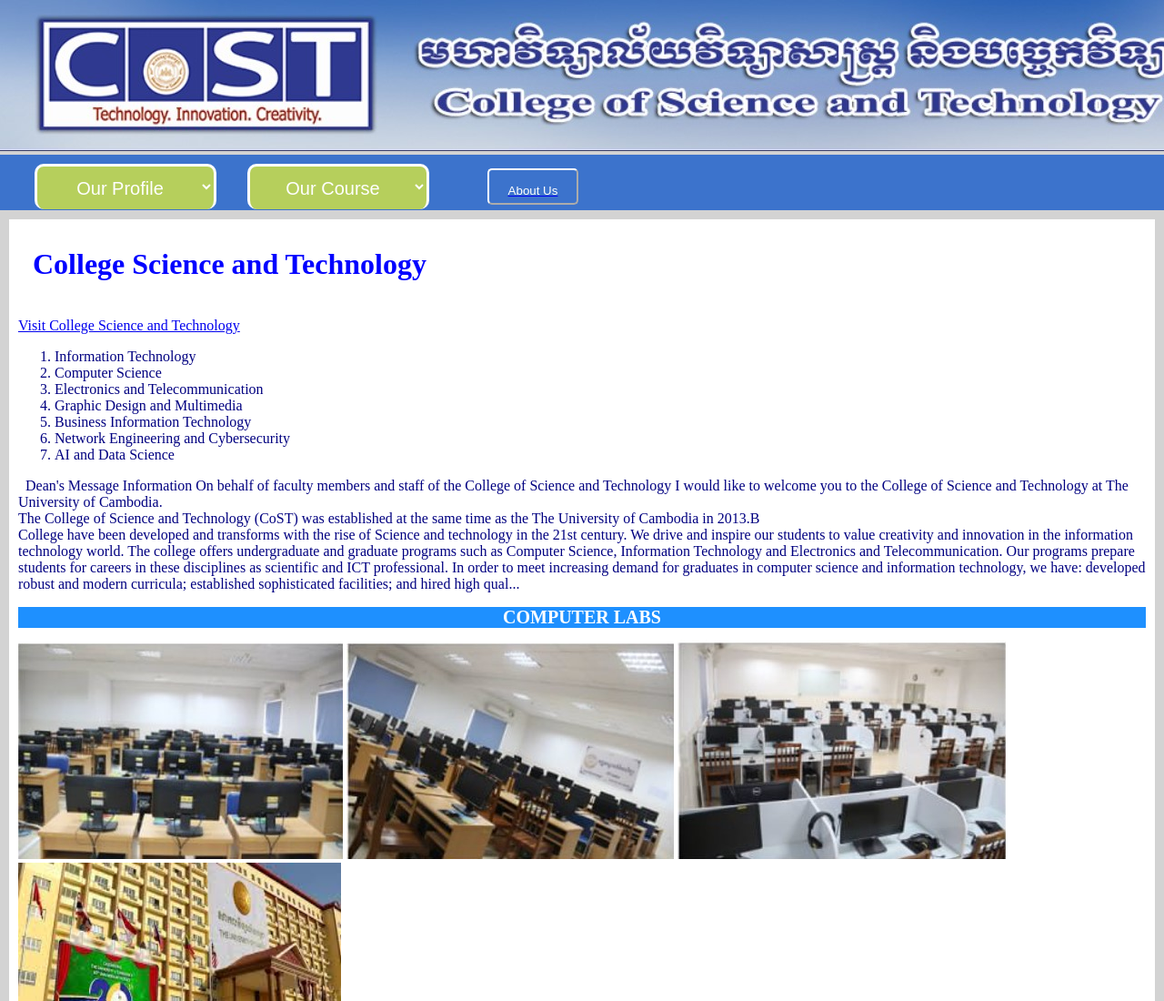
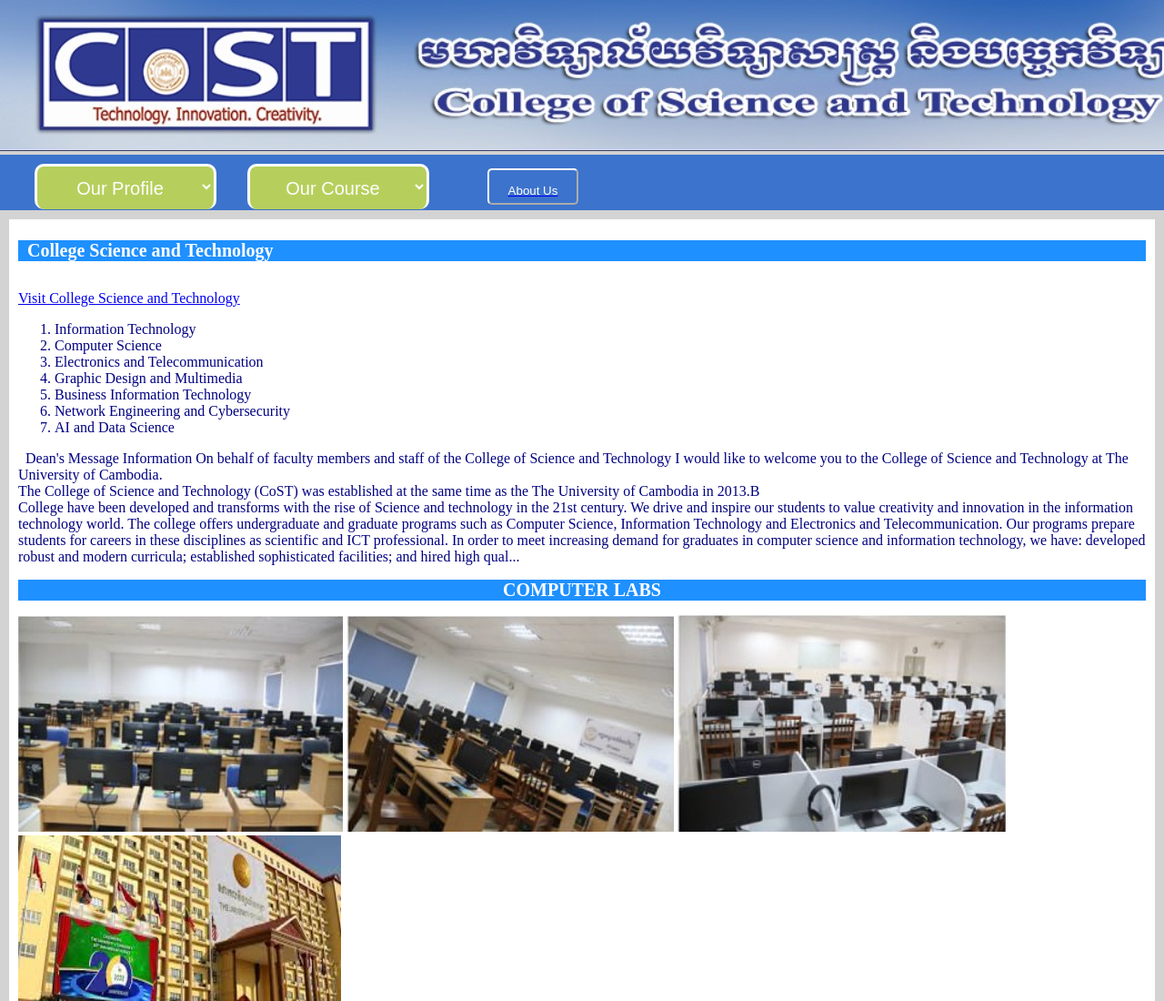
Before and after one commit to TeSenghot/Assignment1.github.io, a plain HTML site: page index.html in a window 1280 px wide. Shown: the top 1100 px of the page at 91% size. Drawn offline with Linux system fonts and the light colour scheme.

Commit message:
Index.html

```diff
--- a/index.html
+++ b/index.html
@@ -32,7 +32,7 @@
 <div class="mybody">
 
 
- <h1 style="color:blue">&nbsp College Science and Technology</h1><BR>
+ <h1 style="background-color:DodgerBlue; color:white; font-size:20px; font-family:  Times New Roman;">&nbsp College Science and Technology</h1><BR>
     <a href="https://cost.uc.edu.kh/" target="_blank">Visit College Science and Technology</a>
 
     <ol style="color:navy">
```
